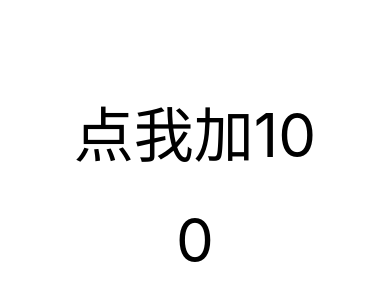
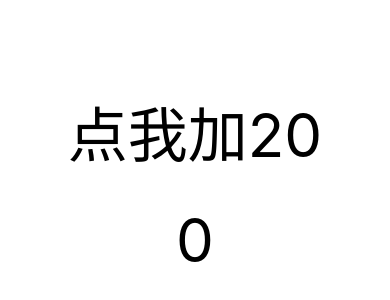
Before and after one commit to FairyEver/study-react-native, a React Native app: screen / in a window 390 px wide. Shown: the part 256-556 px from the top of the page. Built offline with nearby package versions, Linux system fonts and the light colour scheme.

Commit message:
no message

```diff
--- a/App.js
+++ b/App.js
@@ -20,15 +20,19 @@ class Show extends Component {
 // APP
 export default class extends Component {
   handlePress = () => {
-    this.Show.addCount(20)
+    // 旧的写法
+    // this.Show.addCount(20)
+    this.refs.Show.addCount(20)
   };
   render () {
     return (
       <View style={styles.container}>
         <TouchableOpacity onPress={this.handlePress}>
-          <Text style={styles.title}>点我加10</Text>
+          <Text style={styles.title}>点我加20</Text>
         </TouchableOpacity>
-        <Show ref={Show => {this.Show = Show}} />
+        {/*旧的写法*/}
+        {/*<Show ref={Show => {this.Show = Show}} />*/}
+        <Show ref="Show" />
       </View>
     );
   };
```
